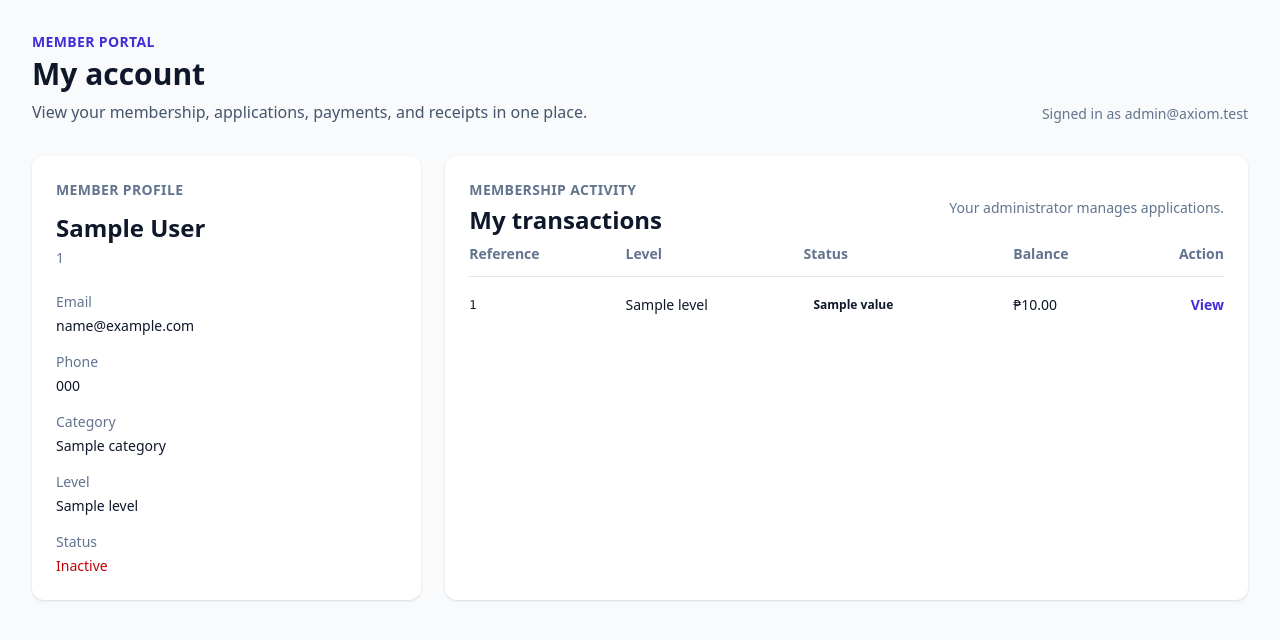
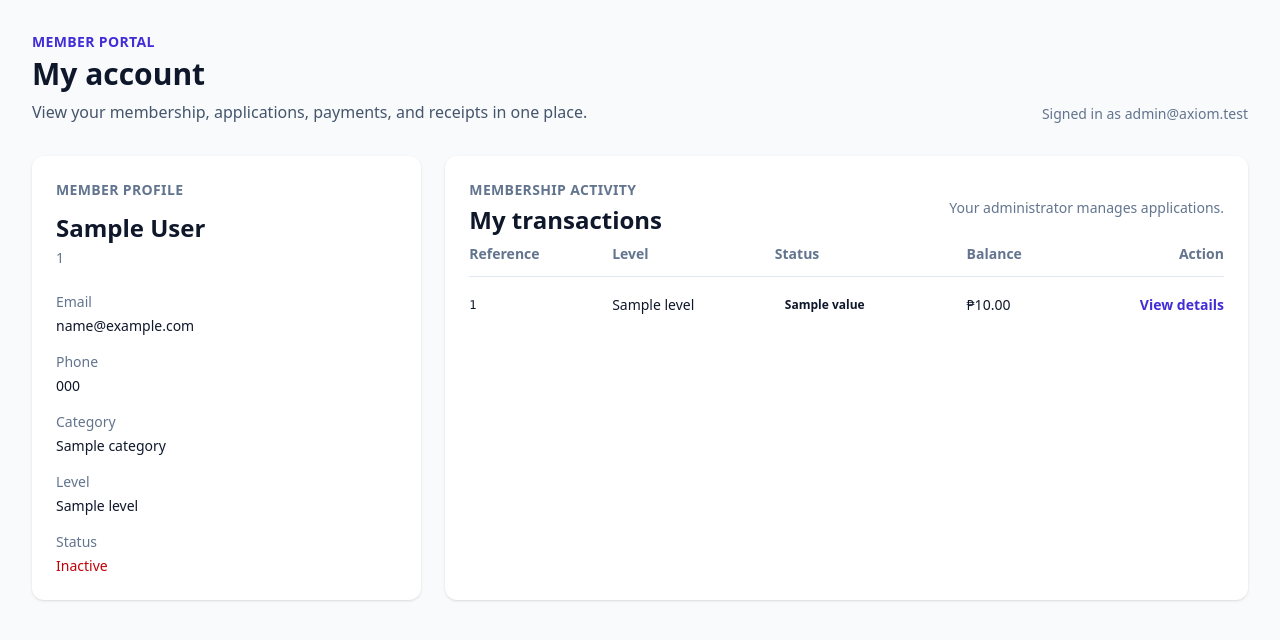
Before and after one commit to PipoyBabu/e-learning_platform, a Laravel app: template educationalPlatform/resources/views/member-portal/index.blade.php in a window 1280 px wide. Shown: the part 69-709 px from the top of the page. Run offline with Laravel 12, Linux system fonts and the light colour scheme; a user stored in the database is signed in; data comes from the database, SQL or seed files in the repository; the template is opened without the code that fills it: most values are stand-ins (such as "Sample title", 1, 10 or a date in 2020); style sheets or scripts are compiled from the project's sources.

Commit message:
1:33 - Changed semantic

```diff
--- a/educationalPlatform/resources/views/member-portal/index.blade.php
+++ b/educationalPlatform/resources/views/member-portal/index.blade.php
@@ -53,7 +53,7 @@
                             <td class="whitespace-nowrap py-4 pr-4">{{ $transaction->level->name }}</td>
                             <td class="whitespace-nowrap py-4 pr-4"><span class="inline-flex rounded-full px-2.5 py-1 text-xs font-semibold {{ $transaction->status->badgeClasses() }}">{{ $transaction->status->value }}</span></td>
                             <td class="whitespace-nowrap py-4 pr-4">₱{{ number_format($transaction->remaining_balance, 2) }}</td>
-                            <td class="whitespace-nowrap py-4 text-right"><a href="{{ route('transactions.show', $transaction) }}" class="font-semibold text-indigo-700 hover:underline">View</a></td>
+                            <td class="whitespace-nowrap py-4 text-right"><a href="{{ route('transactions.show', $transaction) }}" class="font-semibold text-indigo-700 hover:underline">View details</a></td>
                         </tr>
                     @empty
                         <tr><td colspan="5" class="px-4 py-10 text-center"><p class="font-semibold text-slate-700">No membership activity yet.</p><p class="mt-1 text-sm text-slate-500">Your administrator can create an application or renewal for your account.</p></td></tr>
```
